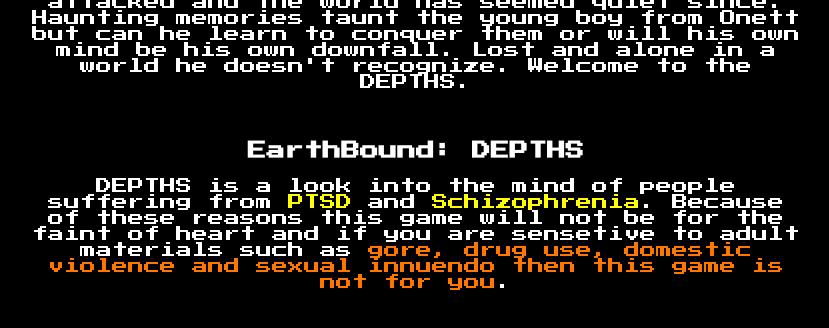
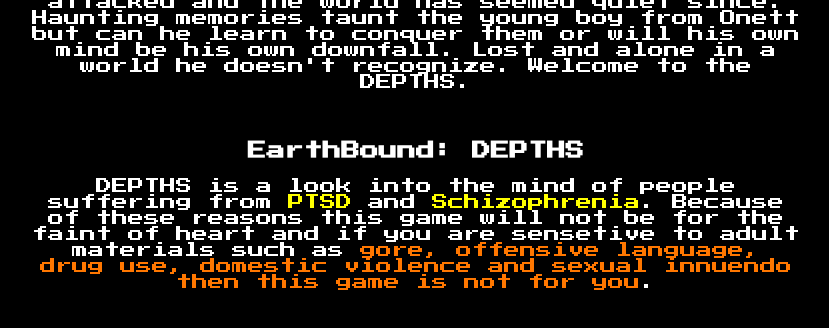
Before and after one commit to DeadlyOS/liblphicer.github.io, a plain HTML site: page earthbound/index.html in a window 1280 px wide. Shown: the part 272-600 px from the top of the page, without its empty margins (224-1053 px from the left). Drawn offline with Linux system fonts and the light colour scheme.

Commit message:
Updating multiple files

```diff
--- a/earthbound/index.html
+++ b/earthbound/index.html
@@ -35,8 +35,8 @@
 			<a href="https://en.wikipedia.org/wiki/Posttraumatic_stress_disorder" target="_blank">PTSD</a>
 			and <a href="https://en.wikipedia.org/wiki/Schizophrenia" target="_blank">Schizophrenia</a>.
 			Because of these reasons this game will not be for the faint of heart and if you are sensetive
-			to adult materials such as <span class="highlight">gore, drug use, domestic violence and
-			sexual innuendo then this game is not for you</span>.
+			to adult materials such as <span class="highlight">gore, offensive language, drug use, domestic violence
+			and sexual innuendo then this game is not for you</span>.
 			</span>
 		</article>
 	</section>
```
